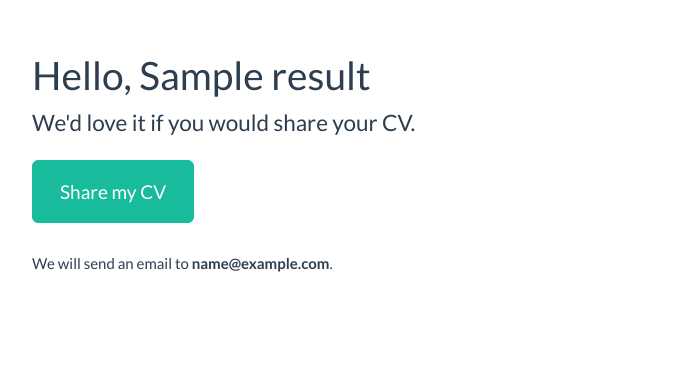
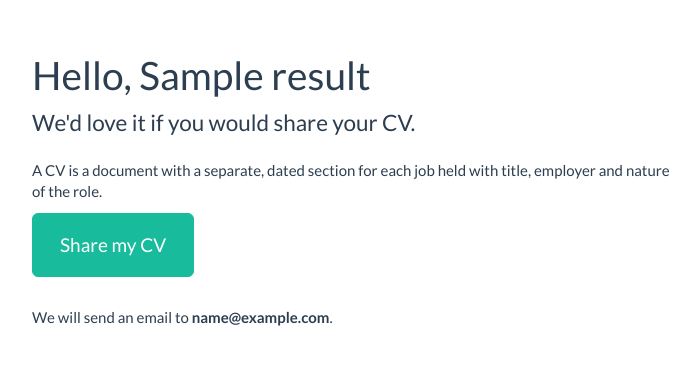
Before and after one commit to frabcus/mpcv, a Flask app: page /upload_cv/1 in a window 1280 px wide. Shown: the part 60-425 px from the top of the page, without its empty margins (38-738 px from the left). Run offline with Flask 2, Linux system fonts and the light colour scheme; a database or web service that is not in the repository returns one stand-in record (values such as "Sample title"); data that the repository does not hold is empty; some libraries are stand-ins or nearby versions.

Commit message:
Add what a CV is before mailout

```diff
--- a/templates/upload_cv.html
+++ b/templates/upload_cv.html
@@ -6,6 +6,9 @@
         <h1>Hello, {{ candidate.name }}</h1>
 
         <p class="lead">We'd love it if you would share your CV.</p>
+
+        <p>A CV is a document with a separate, dated section for each job held
+        with title, employer and nature of the role.</p>
 
         <form action="/upload_cv/{{ candidate.id }}" method="POST">
             <div class="form-group">
```
